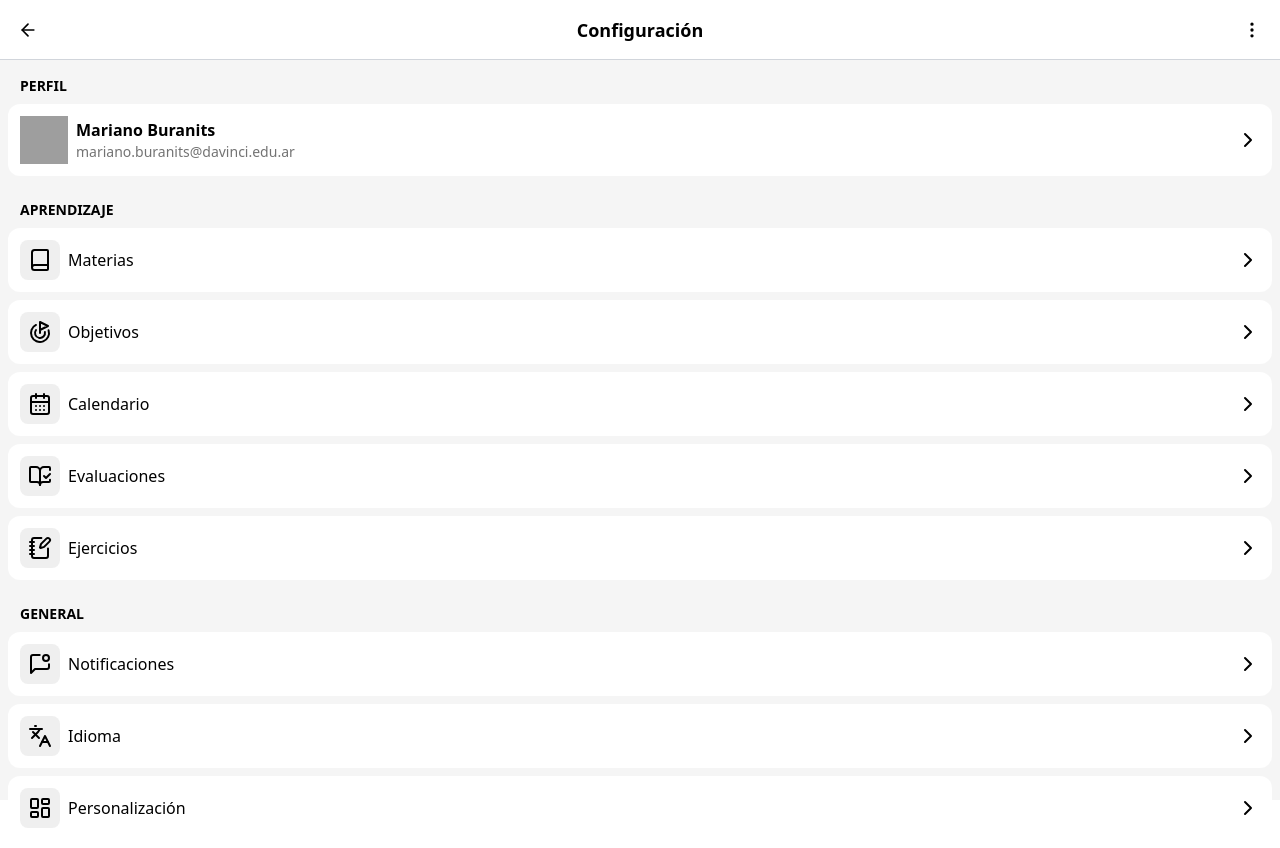
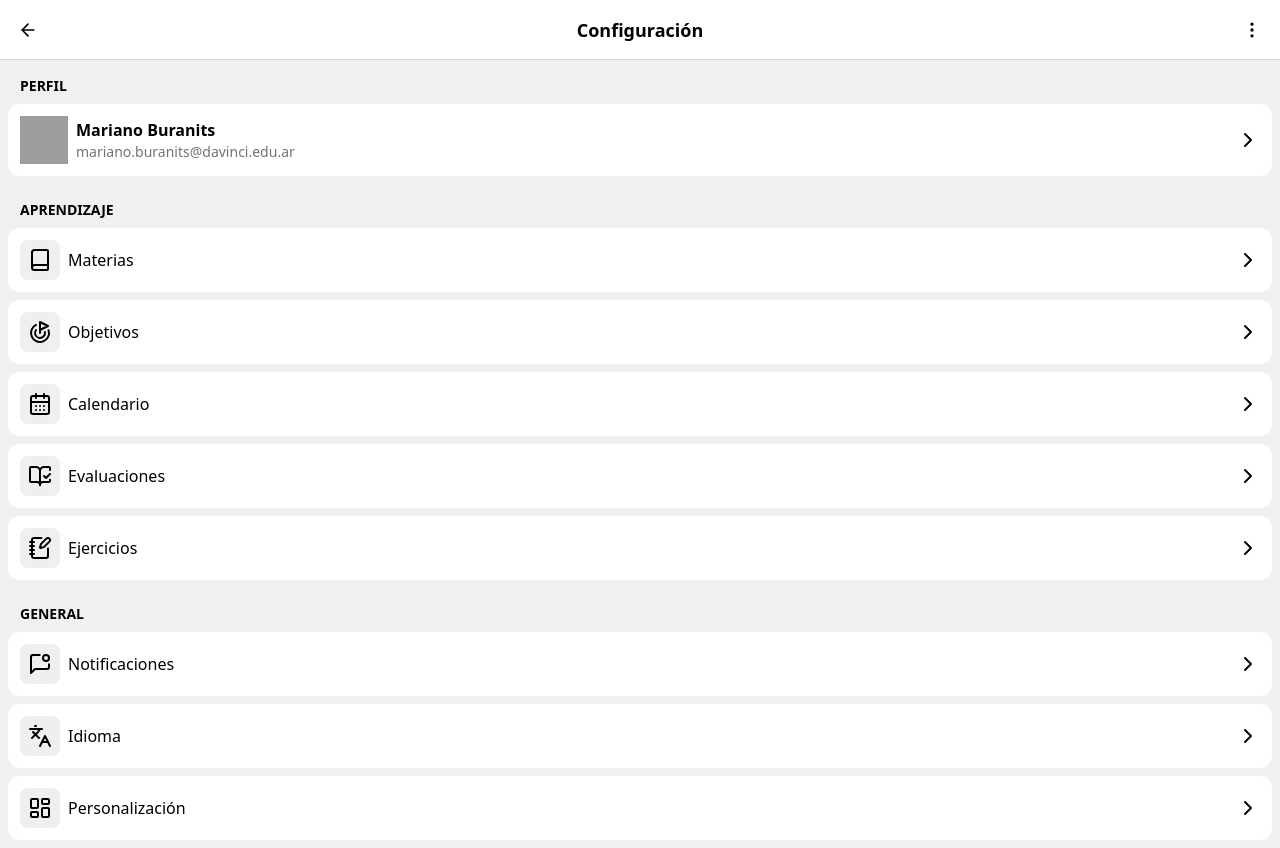
Before and after one commit to Sebastian-Winter12/libelo-back, a Vue app: page /settings in a window 1280 px wide. Built offline with nearby package versions, Linux system fonts and the light colour scheme; grey boxes are pictures that could not be loaded.

Commit message:
Update BaseBody and BaseNav styles

```diff
--- a/src/components/BaseBody.vue
+++ b/src/components/BaseBody.vue
@@ -1,5 +1,5 @@
 <template>
-    <div class="h-full grid grid-rows-body bg-neutral-100">
+    <div class="grid grid-rows-body bg-[#F0F0F0]">
         <slot />
     </div>
 </template>
--- a/src/components/BaseNav.vue
+++ b/src/components/BaseNav.vue
@@ -13,11 +13,11 @@ const goBack = () => router.back();
 
 <template>
     <div class="flex justify-between items-center px-2 bg-white border-b border-gray-300">
-        <div @click="goBack" class="size-10 flex items-center justify-center">
+        <div @click="goBack" class="size-10 flex items-center justify-center rounded-xl hover:bg-neutral-100">
             <ArrowLeft :size="20" />
         </div>
         <div class="font-semibold text-lg">{{ title }}</div>
-        <div class="size-10 flex items-center justify-center">
+        <div class="size-10 flex items-center justify-center rounded-xl hover:bg-neutral-100">
             <EllipsisVertical :size="20" />
         </div>
     </div>
```
